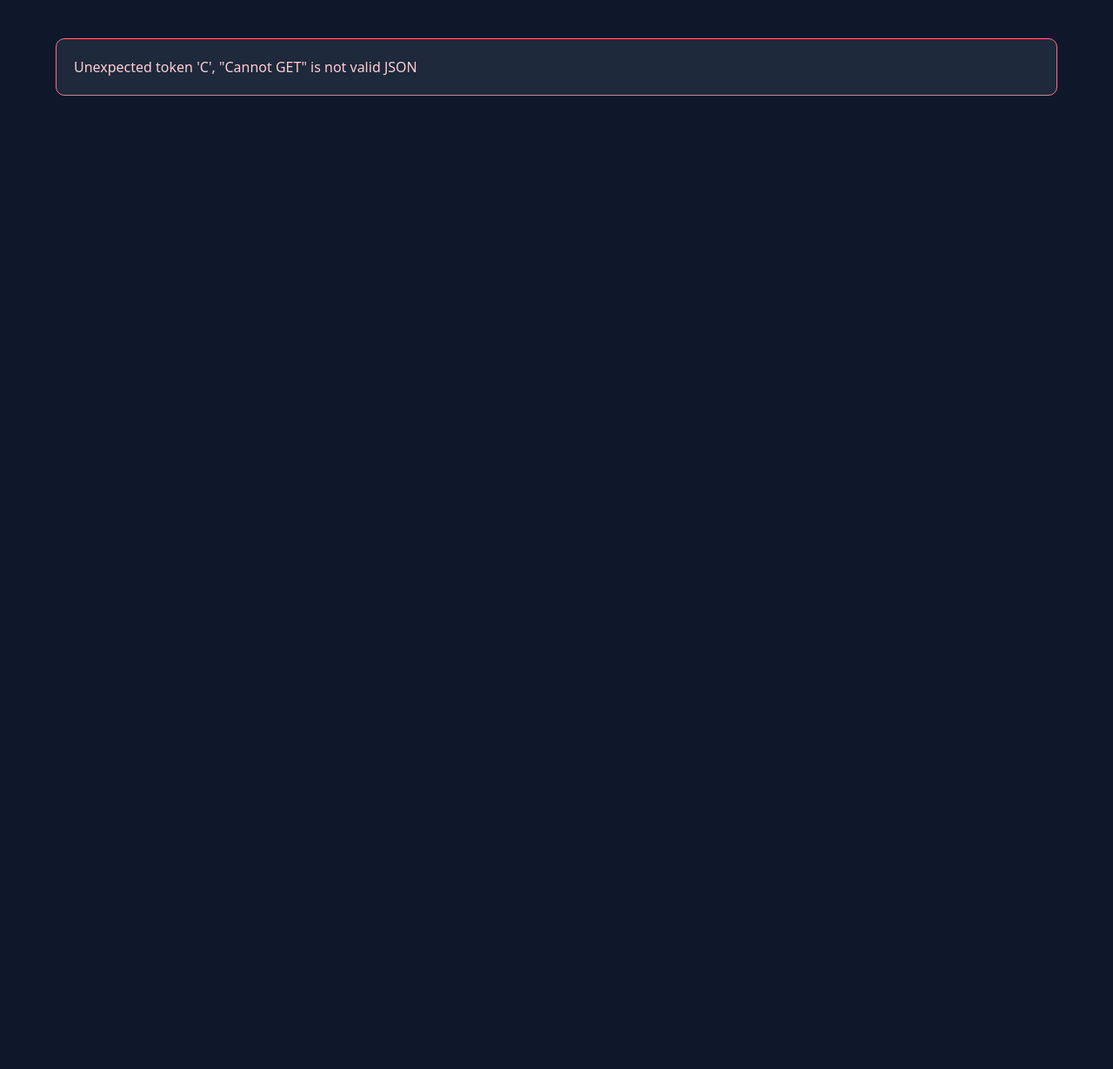
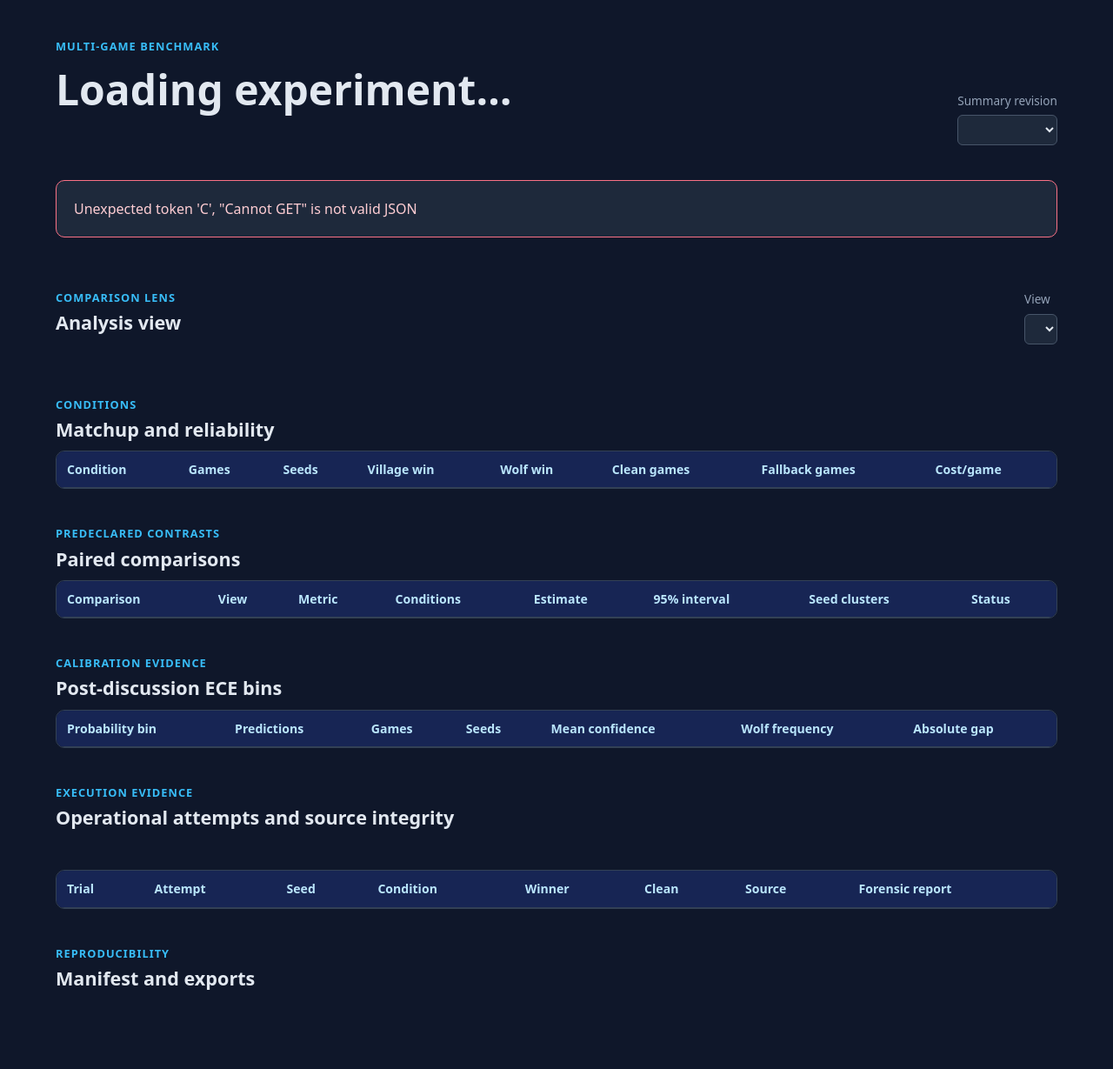
Before and after one commit to MARCOpo1o/werewolf-ai-simulator, a Flask app: template werewolf/web/templates/experiment.html in a window 1280 px wide. Shown: the part 64-1293 px from the top of the page at 87% size. Before the commit the page ends 174 px from the top, so only its background shows below. Run offline with Flask 3, Linux system fonts and the light colour scheme; the template is opened without the code that fills it: most values are stand-ins (such as "Sample title", 1, 10 or a date in 2020); lists and menus that the app fills with data are empty; some libraries are stand-ins or nearby versions.

Commit message:
feat: add benchmark dashboard and matchup views

```diff
--- a/werewolf/web/static/experiment.css
+++ b/werewolf/web/static/experiment.css
@@ -43,3 +43,29 @@ h1 { margin: 4px 0 8px; font-size: clamp(2rem, 4vw, 3rem); }
 .experiment-card h2 { margin: 0; font-size: 1.15rem; }
 .experiment-card p { margin: 6px 0 0; color: var(--muted); }
 .experiment-json { overflow: auto; padding: 16px; border-radius: 10px; background: #020617; color: #cbd5e1; }
+.hidden { display: none !important; }
+.report-title-row, .section-title { display: flex; gap: 24px; justify-content: space-between; align-items: end; flex-wrap: wrap; }
+.report-title-row { margin-bottom: 18px; }
+.control-label { display: grid; gap: 6px; color: var(--muted); font-size: .85rem; }
+select { color: var(--text); background: var(--panel-soft); border: 1px solid #475569; border-radius: 6px; padding: 8px; }
+.status-row { display: flex; gap: 8px; flex-wrap: wrap; margin-bottom: 22px; }
+.status-badge { padding: 4px 9px; border-radius: 999px; background: #334155; color: var(--text); font-size: .8rem; }
+.status-badge.ok { background: #14532d; }
+.status-badge.warn { background: #713f12; }
+.metric-grid { display: grid; grid-template-columns: repeat(auto-fit, minmax(150px, 1fr)); gap: 12px; margin: 18px 0; }
+.metric-card { padding: 14px; border: 1px solid #334155; border-radius: 10px; background: var(--panel-soft); }
+.metric-card span, .metric-card small { display: block; color: var(--muted); font-size: .8rem; }
+.metric-card strong { display: block; margin-top: 4px; font-size: 1.2rem; }
+.benchmark-section { margin-top: 42px; }
+.benchmark-section h2 { margin: 3px 0 8px; font-size: 1.35rem; }
+.notice { margin: 18px 0; padding: 14px; border-left: 4px solid #fbbf24; color: #fef3c7; background: #451a03; }
+.muted { color: var(--muted); }
+.table-wrap { overflow-x: auto; border: 1px solid #334155; border-radius: 10px; }
+table { width: 100%; border-collapse: collapse; font-size: .88rem; }
+th, td { padding: 10px 12px; text-align: left; border-bottom: 1px solid #334155; vertical-align: top; }
+th { color: #bae6fd; background: #172554; font-weight: 600; white-space: nowrap; }
+tr:last-child td { border-bottom: 0; }
+td code { color: #bae6fd; }
+.export-links { display: flex; flex-wrap: wrap; gap: 10px; margin-top: 14px; }
+.export-links a { padding: 8px 11px; border: 1px solid #475569; border-radius: 6px; text-decoration: none; }
+@media (max-width: 600px) { .experiment-header, .experiment-shell { padding-left: 16px; padding-right: 16px; } .experiment-header { align-items: flex-start; flex-direction: column; padding-top: 14px; padding-bottom: 14px; } }
--- a/werewolf/web/static/experiment.js
+++ b/werewolf/web/static/experiment.js
@@ -1,29 +1,183 @@
-async function loadExperiment() {
-    const root = document.getElementById('experiment-report');
-    const experimentId = document.body.dataset.experimentId;
-    try {
-        const response = await fetch(`/api/experiments/${encodeURIComponent(experimentId)}`);
-        const payload = await response.json();
-        if (!response.ok) throw new Error(payload.error || 'Could not load experiment');
-        const manifest = payload.manifest || {};
-        const catalog = payload.summary_catalog || {};
-        root.replaceChildren();
-        const heading = document.createElement('h1');
-        heading.textContent = manifest.experiment_id;
-        const description = document.createElement('p');
-        description.className = 'lede';
-        description.textContent = manifest.description || 'No hypothesis or description recorded.';
-        const detail = document.createElement('pre');
-        detail.className = 'experiment-json';
-        detail.textContent = JSON.stringify({
-            execution_contract_sha256: payload.index_entry?.manifest_content_sha256,
-            progress: payload.index_entry?.progress,
-            summary_revisions: catalog.revisions || [],
-        }, null, 2);
-        root.append(heading, description, detail);
-    } catch (error) {
-        root.innerHTML = `<div class="error-state">${error.message}</div>`;
+const experimentId = document.body.dataset.experimentId;
+const state = { detail: null, summary: null, revision: null, view: 'all_completed' };
+
+const metricNames = {
+    village_win_rate: 'Village win rate', wolf_win_rate: 'Wolf win rate',
+    clean_game_rate: 'Clean game rate', fallback_game_rate: 'Fallback game rate',
+    retry_rate: 'Retry rate', repair_rate: 'Repair rate',
+    vote_belief_alignment: 'Vote-belief alignment', harmful_revision: 'Harmful revision',
+    correct_belief_retention: 'Correct-belief retention',
+    probability_movement_toward_wolves: 'Movement toward wolves',
+    wolf_suspicion_awareness_error: 'Wolf awareness error',
+    brier_post_discussion: 'Post-discussion Brier score',
+};
+
+function value(value, digits = 3) {
+    if (value === null || value === undefined || value === '') return '—';
+    return typeof value === 'number' ? value.toFixed(digits) : String(value);
+}
+function percent(value) { return value === null || value === undefined ? '—' : `${(Number(value) * 100).toFixed(1)}%`; }
+function money(value) { return value === null || value === undefined ? 'Unavailable' : `$${Number(value).toFixed(4)}`; }
+function escapeText(value) { return String(value ?? '').replace(/[&<>"']/g, c => ({ '&': '&amp;', '<': '&lt;', '>': '&gt;', '"': '&quot;', "'": '&#39;' })[c]); }
+function cell(row, text) { const td = document.createElement('td'); td.textContent = text; row.append(td); return td; }
+function clear(id) { const node = document.getElementById(id); node.replaceChildren(); return node; }
+function card(label, main, detail = '') { const node = document.createElement('article'); node.className = 'metric-card'; node.innerHTML = `<span>${escapeText(label)}</span><strong>${escapeText(main)}</strong>${detail ? `<small>${escapeText(detail)}</small>` : ''}`; return node; }
+function metricEstimate(metric, formatter = percent) { return metric && metric.estimate !== undefined && metric.estimate !== null ? formatter(metric.estimate) : '—'; }
+function interval(metric, formatter = percent) { if (!metric || metric.ci_low === null || metric.ci_low === undefined) return metric?.interval_status === 'insufficient_clusters' ? 'Insufficient seed clusters' : '—'; return `${formatter(metric.ci_low)} to ${formatter(metric.ci_high)}`; }
+
+async function fetchJson(path) {
+    const response = await fetch(path);
+    const payload = await response.json();
+    if (!response.ok) throw new Error(payload.error || `Request failed (${response.status})`);
+    return payload;
+}
+
+function renderDetail() {
+    const { detail } = state;
+    const manifest = detail.manifest || {};
+    const progress = detail.index_entry?.progress || {};
+    document.getElementById('experiment-title').textContent = manifest.experiment_id || experimentId;
+    document.getElementById('experiment-description').textContent = manifest.description || 'No hypothesis or description recorded.';
+    const status = clear('experiment-status');
+    for (const [label, statusClass] of [
+        [`${progress.completed || 0} completed`, 'ok'],
+        [`${progress.failed_attempts || 0} failed attempts`, progress.failed_attempts ? 'warn' : 'ok'],
+        [`${progress.interrupted_attempts || 0} interrupted`, progress.interrupted_attempts ? 'warn' : 'ok'],
+        [`${detail.summary_catalog?.revisions?.length || 0} immutable summaries`, 'ok'],
+    ]) { const badge = document.createElement('span'); badge.className = `status-badge ${statusClass}`; badge.textContent = label; status.append(badge); }
+    const revision = document.getElementById('summary-revision');
+    revision.replaceChildren();
+    for (const item of detail.summary_catalog?.revisions || []) revision.append(new Option(`Revision ${item.revision} · ${item.created_at || 'unknown time'}`, String(item.revision)));
+    revision.value = String(detail.summary_catalog?.current_revision || '');
+    revision.onchange = () => loadSummary(Number(revision.value));
+}
+
+function viewMetrics() { return state.summary?.analysis?.views?.[state.view]?.overall || {}; }
+
+function renderSummary() {
+    const analysis = state.summary.analysis || {};
+    const views = analysis.views || {};
+    const selector = document.getElementById('analysis-view');
+    selector.replaceChildren(...Object.keys(views).map(name => new Option(name.replaceAll('_', ' '), name)));
+    selector.value = state.view in views ? state.view : 'all_completed';
+    state.view = selector.value;
+    selector.onchange = () => { state.view = selector.value; renderSummary(); };
+    document.getElementById('view-note').textContent = analysis.view_membership_note || 'Views are evidence filters, not separate experiment cohorts.';
+    renderOverview(); renderConditions(); renderComparisons(); renderCalibration(); renderOperational(); renderReproducibility();
+}
+
+function renderOverview() {
+    const metrics = viewMetrics();
+    const target = clear('benchmark-overview');
+    target.append(
+        card('Eligible games', value(metrics.games, 0), `${metrics.seed_count || 0} seed clusters`),
+        card('Village win rate', metricEstimate(metrics.village_win_rate), interval(metrics.village_win_rate)),
+        card('Clean-game rate', metricEstimate(metrics.clean_game_rate), `${metrics.clean_game_rate?.numerator ?? 0}/${metrics.clean_game_rate?.denominator ?? 0} games`),
+        card('Fallback-game rate', metricEstimate(metrics.fallback_game_rate), `${metrics.fallback_game_rate?.numerator ?? 0}/${metrics.fallback_game_rate?.denominator ?? 0} games`),
+        card('Cost per game', money(metrics.cost?.cost_per_game_usd), metrics.cost?.cost_complete ? 'Complete' : 'Partial or unavailable'),
+        card('Latency coverage', percent(metrics.latency?.coverage_fraction), `${metrics.latency?.calls_with_latency ?? 0}/${metrics.latency?.total_attempted_calls ?? 0} calls`),
+    );
+    const notice = document.getElementById('benchmark-integrity');
+    const ineligible = state.summary.analysis?.analytically_ineligible || [];
+    notice.classList.toggle('hidden', !ineligible.length);
+    notice.textContent = ineligible.length ? `${ineligible.length} completed source(s) are analytically ineligible because canonical evidence is missing or changed after completion. They remain visible below and are excluded from authoritative totals.` : '';
+    const selected = clear('selected-metrics');
+    for (const id of ['retry_rate', 'repair_rate', 'vote_belief_alignment', 'harmful_revision', 'correct_belief_retention', 'probability_movement_toward_wolves', 'wolf_suspicion_awareness_error', 'brier_post_discussion']) {
+        const metric = metrics[id];
+        selected.append(card(metricNames[id], metricEstimate(metric, id.includes('error') || id.includes('brier') || id.includes('movement') ? value : percent), interval(metric, id.includes('error') || id.includes('brier') || id.includes('movement') ? value : percent)));
     }
 }
 
-loadExperiment();
+function renderConditions() {
+    const rows = clear('condition-rows');
+    const conditions = state.summary.analysis?.views?.[state.view]?.per_condition || {};
+    for (const [condition, metrics] of Object.entries(conditions)) {
+        const row = document.createElement('tr');
+        cell(row, condition); cell(row, value(metrics.games, 0)); cell(row, value(metrics.seed_count, 0));
+        cell(row, metricEstimate(metrics.village_win_rate)); cell(row, metricEstimate(metrics.wolf_win_rate));
+        cell(row, metricEstimate(metrics.clean_game_rate)); cell(row, metricEstimate(metrics.fallback_game_rate)); cell(row, money(metrics.cost?.cost_per_game_usd)); rows.append(row);
+    }
+    document.getElementById('condition-empty').classList.toggle('hidden', Object.values(conditions).some(metrics => metrics.games));
+}
+
+function renderComparisons() {
+    const rows = clear('comparison-rows');
+    for (const item of state.summary.analysis?.comparisons || []) {
+        const row = document.createElement('tr');
+        cell(row, item.comparison_id); cell(row, item.analysis_view); cell(row, item.metric_id);
+        cell(row, `${item.condition_a} − ${item.condition_b}`); cell(row, percent(item.estimate));
+        cell(row, interval(item)); cell(row, value(item.n_seeds, 0)); cell(row, item.status || 'unknown'); rows.append(row);
+    }
+}
+
+function renderCalibration() {
+    const rows = clear('calibration-rows');
+    const ece = viewMetrics().ece_post_discussion;
+    for (const bin of ece?.bins || []) {
+        const row = document.createElement('tr');
+        cell(row, bin.bin); cell(row, value(bin.prediction_count, 0)); cell(row, value(bin.game_count, 0)); cell(row, value(bin.seed_count, 0));
+        cell(row, percent(bin.mean_confidence)); cell(row, percent(bin.empirical_frequency)); cell(row, percent(bin.absolute_gap)); rows.append(row);
+    }
+    document.getElementById('calibration-empty').classList.toggle('hidden', Boolean(ece?.prediction_count));
+}
+
+function renderOperational() {
+    const operational = state.summary.analysis?.operational || {};
+    const attempts = operational.attempts || {};
+    const target = clear('operational-metrics');
+    target.append(
+        card('Scheduled trials', value(operational.scheduled_trials, 0), `${operational.completed_trials || 0} completed`),
+        card('Operational attempts', value(attempts.total, 0), `${attempts.trial_failed || 0} failed · ${attempts.trial_interrupted || 0} interrupted`),
+        card('Health checks', value(operational.cost?.health_checks, 0), money(operational.cost?.health_checks_usd)),
+        card('Sources excluded', value(operational.cost?.sources_excluded_from_totals, 0), operational.cost?.complete ? 'Cost evidence complete' : 'Cost evidence partial'),
+    );
+    const rows = clear('trial-rows');
+    const games = state.summary.analysis?.games || [];
+    for (const game of games) {
+        const row = document.createElement('tr');
+        cell(row, game.trial_id); cell(row, game.attempt_id); cell(row, value(game.seed)); cell(row, game.condition_id); cell(row, game.winner || '—'); cell(row, game.clean ? 'Yes' : 'No'); cell(row, 'verified');
+        const forensic = document.createElement('td'); const link = document.createElement('a'); link.href = `/experiments/${encodeURIComponent(experimentId)}/games/${encodeURIComponent(game.game_id)}`; link.textContent = game.game_id; forensic.append(link); row.append(forensic); rows.append(row);
+    }
+    for (const source of state.summary.analysis?.analytically_ineligible || []) {
+        const row = document.createElement('tr');
+        cell(row, source.trial_id); cell(row, source.attempt_id); cell(row, value(source.seed)); cell(row, source.condition_id); cell(row, '—'); cell(row, '—'); cell(row, source.source_status); cell(row, 'Unavailable'); rows.append(row);
+    }
+}
+
+function renderReproducibility() {
+    const manifest = state.detail.manifest || {}, summary = state.summary || {};
+    const values = {
+        'Manifest hash': summary.manifest_content_sha256,
+        'Execution contract': state.detail.manifest?.execution_contract ? 'Pinned in manifest' : 'Unavailable',
+        'Analysis contract': summary.analysis_contract_sha256,
+        'Analysis runtime': summary.analysis_runtime_hash,
+        'Summary input': summary.summary_input_sha256,
+        'Lifecycle records': summary.lifecycle?.lifecycle_record_count,
+        'Journal snapshot': summary.lifecycle?.lifecycle_snapshot_sha256,
+        'Prompt profile': manifest.execution_contract?.prompt_profile?.name,
+        'Bootstrap': JSON.stringify(summary.analysis?.bootstrap || {}),
+    };
+    const list = clear('reproducibility-values');
+    for (const [label, content] of Object.entries(values)) { const dt = document.createElement('dt'); dt.textContent = label; const dd = document.createElement('dd'); dd.textContent = value(content); list.append(dt, dd); }
+    const exports = clear('export-links');
+    for (const name of ['trials.csv', 'metrics.csv', 'comparisons.csv', 'calibration.csv']) { const link = document.createElement('a'); link.href = `/api/experiments/${encodeURIComponent(experimentId)}/exports/${state.revision}/${name}`; link.textContent = `Download ${name}`; exports.append(link); }
+}
+
+async function loadSummary(revision) {
+    try {
+        state.summary = await fetchJson(`/api/experiments/${encodeURIComponent(experimentId)}/summaries/${revision}`);
+        state.revision = revision; state.view = 'all_completed'; renderSummary();
+    } catch (error) { const target = document.getElementById('experiment-error'); target.textContent = error.message; target.classList.remove('hidden'); }
+}
+
+async function init() {
+    try {
+        state.detail = await fetchJson(`/api/experiments/${encodeURIComponent(experimentId)}`);
+        renderDetail();
+        const revision = state.detail.summary_catalog?.current_revision;
+        if (revision) await loadSummary(revision);
+        else document.getElementById('experiment-error').textContent = 'No immutable summary has been generated for this experiment yet.';
+    } catch (error) { const target = document.getElementById('experiment-error'); target.textContent = error.message; target.classList.remove('hidden'); }
+}
+
+init();
--- a/werewolf/web/static/experiments.js
+++ b/werewolf/web/static/experiments.js
@@ -20,7 +20,10 @@ async function loadExperiments() {
             const progress = experiment.progress || {};
             const text = document.createElement('p');
             text.textContent = `${progress.completed || 0} / ${experiment.scheduled_trials || 0} completed · ${experiment.summary_revisions || 0} summary revisions`;
-            card.append(title, text);
+            const metadata = document.createElement('p');
+            metadata.className = 'muted';
+            metadata.textContent = `${experiment.seed_count || 0} seeds · ${experiment.repetitions || 0} repetitions · ${experiment.status || 'unknown'}`;
+            card.append(title, text, metadata);
             return card;
         }));
     } catch (error) {
--- a/werewolf/web/templates/experiment.html
+++ b/werewolf/web/templates/experiment.html
@@ -13,7 +13,45 @@
     </header>
     <main class="experiment-shell">
         {% if experiment_id %}
-        <div id="experiment-report" aria-live="polite">Loading experiment…</div>
+        <div id="experiment-report" aria-live="polite">
+            <div class="report-title-row">
+                <div><p class="eyebrow">Multi-game benchmark</p><h1 id="experiment-title">Loading experiment…</h1><p id="experiment-description" class="lede"></p></div>
+                <label class="control-label">Summary revision<select id="summary-revision" aria-label="Summary revision"></select></label>
+            </div>
+            <div id="experiment-status" class="status-row"></div>
+            <div id="experiment-error" class="error-state hidden"></div>
+            <section id="benchmark-overview" class="metric-grid" aria-label="Experiment overview"></section>
+            <section id="benchmark-integrity" class="notice hidden"></section>
+            <section class="benchmark-section">
+                <div class="section-title"><div><p class="eyebrow">Comparison lens</p><h2>Analysis view</h2></div><label class="control-label">View<select id="analysis-view" aria-label="Analysis view"></select></label></div>
+                <p id="view-note" class="muted"></p>
+                <div id="selected-metrics" class="metric-grid"></div>
+            </section>
+            <section class="benchmark-section">
+                <div class="section-title"><div><p class="eyebrow">Conditions</p><h2>Matchup and reliability</h2></div></div>
+                <div class="table-wrap"><table><thead><tr><th>Condition</th><th>Games</th><th>Seeds</th><th>Village win</th><th>Wolf win</th><th>Clean games</th><th>Fallback games</th><th>Cost/game</th></tr></thead><tbody id="condition-rows"></tbody></table></div>
+                <p id="condition-empty" class="empty-state hidden">No eligible games in this view.</p>
+            </section>
+            <section class="benchmark-section">
+                <div class="section-title"><div><p class="eyebrow">Predeclared contrasts</p><h2>Paired comparisons</h2></div></div>
+                <div class="table-wrap"><table><thead><tr><th>Comparison</th><th>View</th><th>Metric</th><th>Conditions</th><th>Estimate</th><th>95% interval</th><th>Seed clusters</th><th>Status</th></tr></thead><tbody id="comparison-rows"></tbody></table></div>
+            </section>
+            <section class="benchmark-section">
+                <div class="section-title"><div><p class="eyebrow">Calibration evidence</p><h2>Post-discussion ECE bins</h2></div></div>
+                <div class="table-wrap"><table><thead><tr><th>Probability bin</th><th>Predictions</th><th>Games</th><th>Seeds</th><th>Mean confidence</th><th>Wolf frequency</th><th>Absolute gap</th></tr></thead><tbody id="calibration-rows"></tbody></table></div>
+                <p id="calibration-empty" class="empty-state hidden">No valid post-discussion probability evidence in this view.</p>
+            </section>
+            <section class="benchmark-section">
+                <div class="section-title"><div><p class="eyebrow">Execution evidence</p><h2>Operational attempts and source integrity</h2></div></div>
+                <div id="operational-metrics" class="metric-grid"></div>
+                <div class="table-wrap"><table><thead><tr><th>Trial</th><th>Attempt</th><th>Seed</th><th>Condition</th><th>Winner</th><th>Clean</th><th>Source</th><th>Forensic report</th></tr></thead><tbody id="trial-rows"></tbody></table></div>
+            </section>
+            <section class="benchmark-section">
+                <div class="section-title"><div><p class="eyebrow">Reproducibility</p><h2>Manifest and exports</h2></div></div>
+                <dl id="reproducibility-values" class="key-values wide"></dl>
+                <div id="export-links" class="export-links"></div>
+            </section>
+        </div>
         {% else %}
         <h1>Experiment not found</h1>
         <p><a href="/experiments">Return to experiment history</a></p>
```
Also changed, not shown: tests/test_experiment_api.py (+13 -0 lines).
